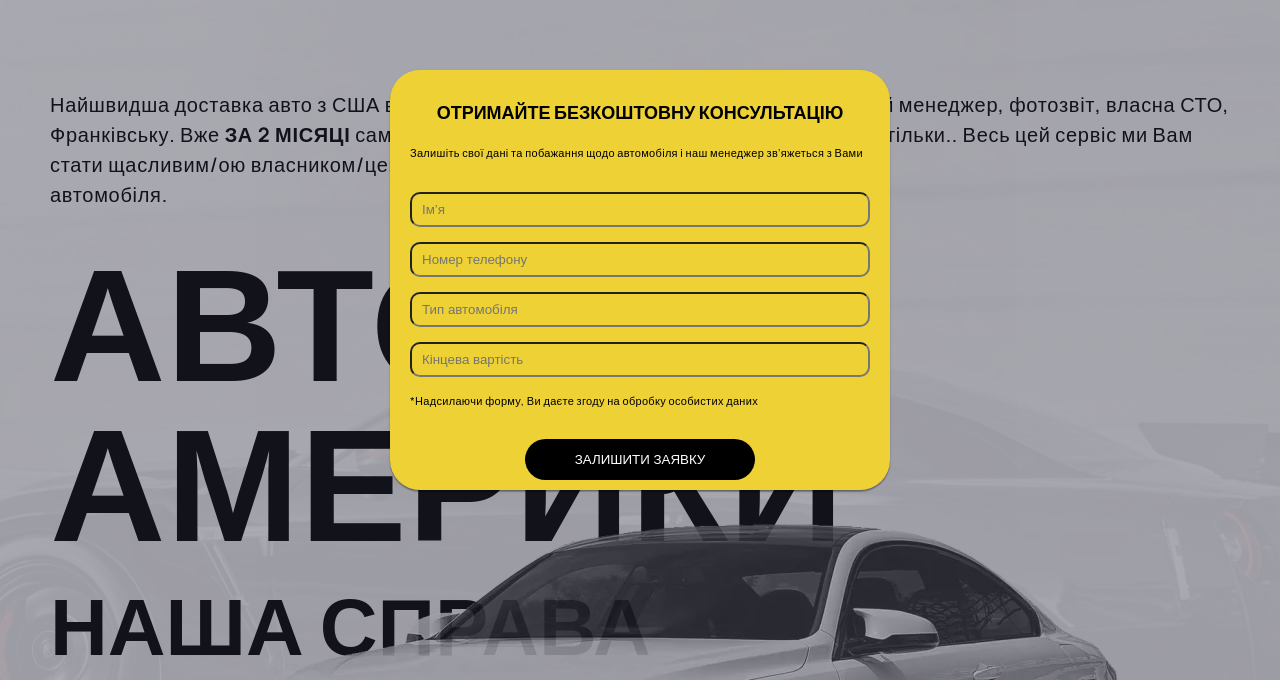
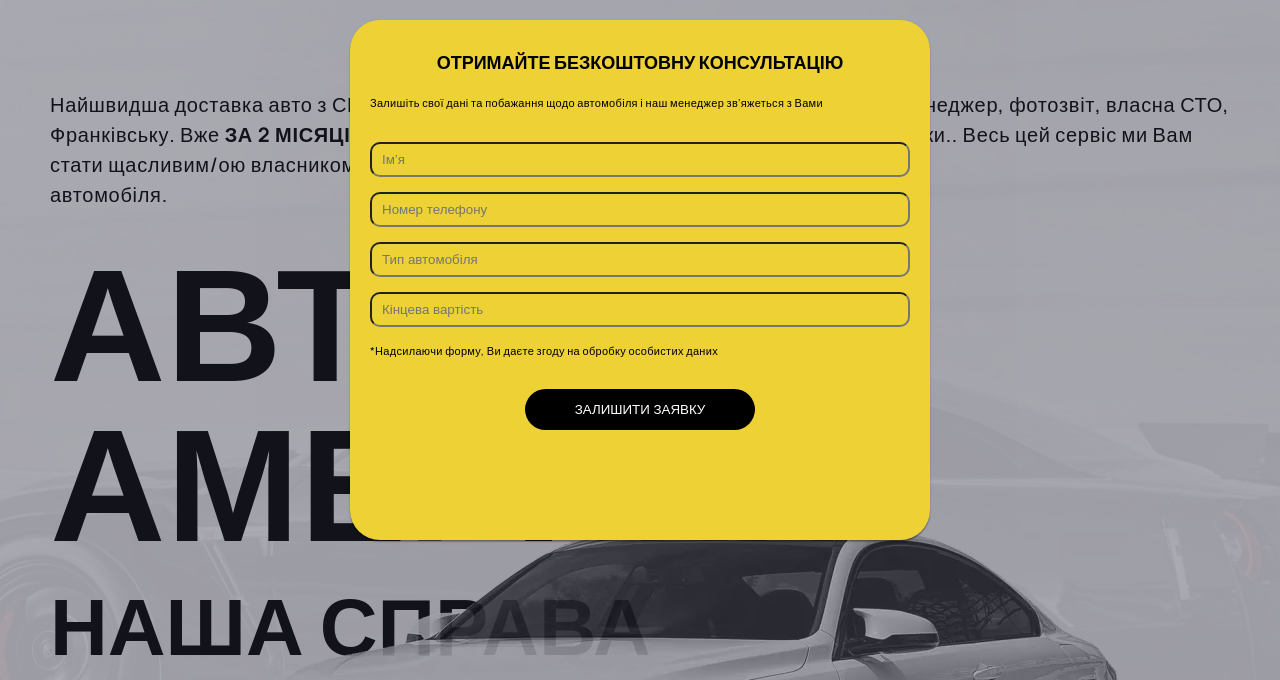
Before and after one commit to Ronddaa/nashasprava, a website built with Vite: page src/index.html in a window 1280 px wide. Both pictures are taken after a click on the button "БЕЗКОШТОВНА КОНСУЛЬТАЦІЯ". Shown: the part 120-800 px from the top of the page. Built offline with nearby package versions, Linux system fonts and the light colour scheme.

Commit message:
fix modalWindow

```diff
--- a/src/css/styles.css
+++ b/src/css/styles.css
@@ -77,7 +77,7 @@ section{
   background:         #EED135;
   box-shadow:         0px 1px 1px rgba(0, 0, 0, 0.14), 0px 1px 3px rgba(0, 0, 0, 0.12), 0px 2px 1px rgba(0, 0, 0, 0.2);
   border-radius:      30px;
-  padding:            30px 20px;
+  padding:            30px 20px 50px;
   transition:         transform 250ms cubic-bezier(0.4, 0, 0.2, 1);
 }
 
@@ -133,8 +133,8 @@ margin-bottom: 20px;
   }
 
   .modalWindow{
-    max-width: 500px;
-    max-height: 420px;
+    max-width: 580px;
+    max-height: 520px;
   }
 
 }
--- a/src/index.html
+++ b/src/index.html
@@ -30,13 +30,13 @@
     <load src="partials/footer.html" />
 
     <div class="wrapperModalWindow" id="wrapperModalWindowID">
-      <div class="modalWindow">
+      <div class="modalWindow elementInForm">
         <h2 class="titleModalWindow">отримайте безкоштовну консультацію</h2>
         <p class="pTextModalWindow">Залишіть свої дані та побажання щодо автомобіля і наш менеджер зв’яжеться з Вами</p>
-        <input class="inputInModalWindow" type="text" placeholder="Ім’я">
-        <input class="inputInModalWindow" type="text" placeholder="Номер телефону">
-        <input class="inputInModalWindow" type="text" placeholder="Тип автомобіля">
-        <input class="inputInModalWindow" type="text" placeholder="Кінцева вартість">
+        <input class="inputInModalWindow" type="text" id="userNameForm" placeholder="Ім’я">
+        <input class="inputInModalWindow" type="text" id="userPhoneForm" placeholder="Номер телефону">
+        <input class="inputInModalWindow" type="text" id="typeCarForm" placeholder="Тип автомобіля">
+        <input class="inputInModalWindow" type="text" id="priceCarForm" placeholder="Кінцева вартість">
         <p class="pTextModalWindow">*Надсилаючи форму, Ви даєте згоду на обробку особистих даних</p>
         <button type="button" class="btnModalWindowSent">залишити заявку</button>
       </div>
--- a/src/main.js
+++ b/src/main.js
@@ -78,3 +78,9 @@ document.getElementById('main-consultation-btn-hero-desc').addEventListener('cli
 document.getElementById('wrapperModalWindowID').addEventListener('click', function () {
   document.getElementById('wrapperModalWindowID').classList.remove('is-open')
 })
+
+document.querySelectorAll('.elementInForm').forEach(function (input) {
+  input.addEventListener('click', function (event) {
+    event.stopPropagation();
+  });
+});
```
